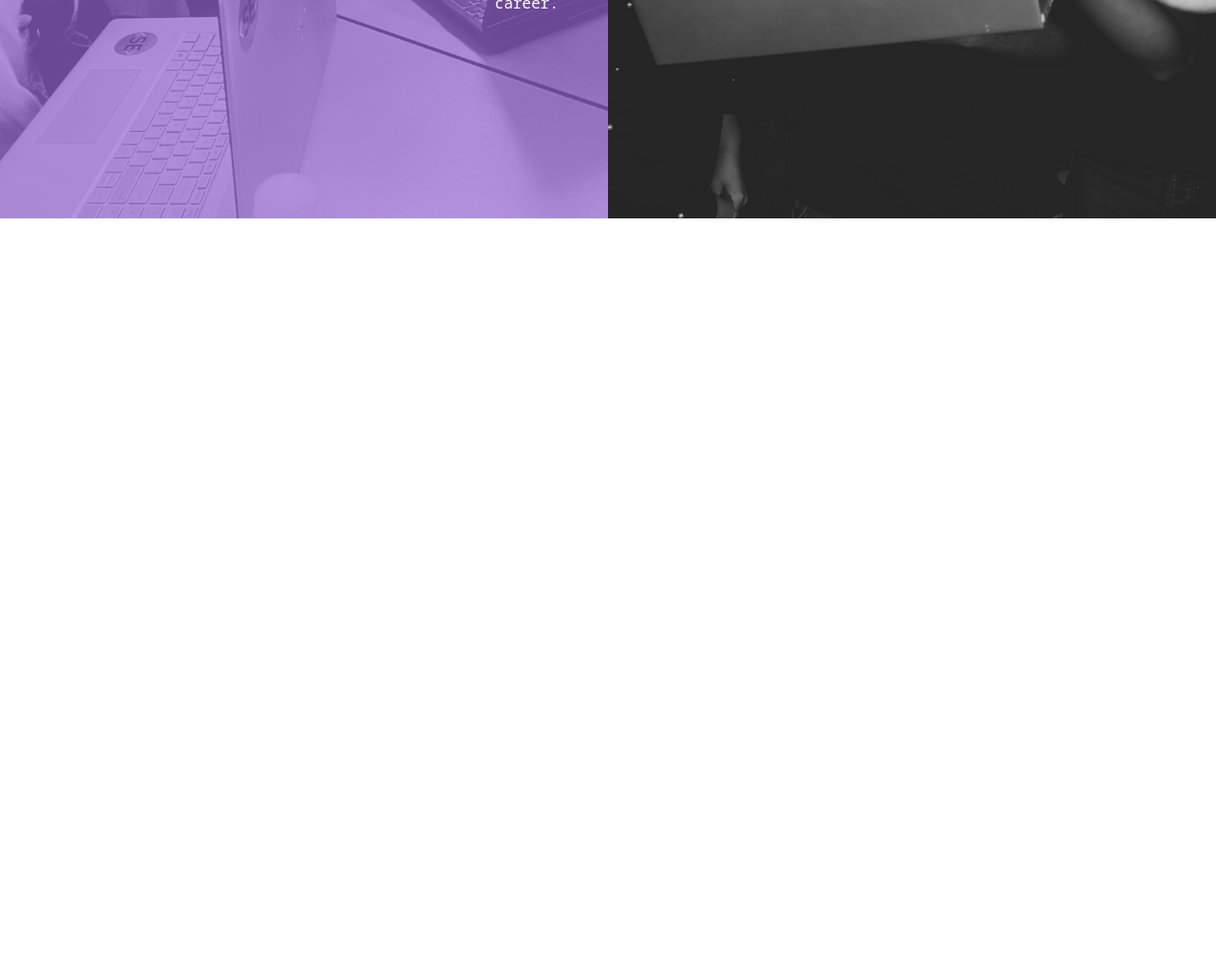
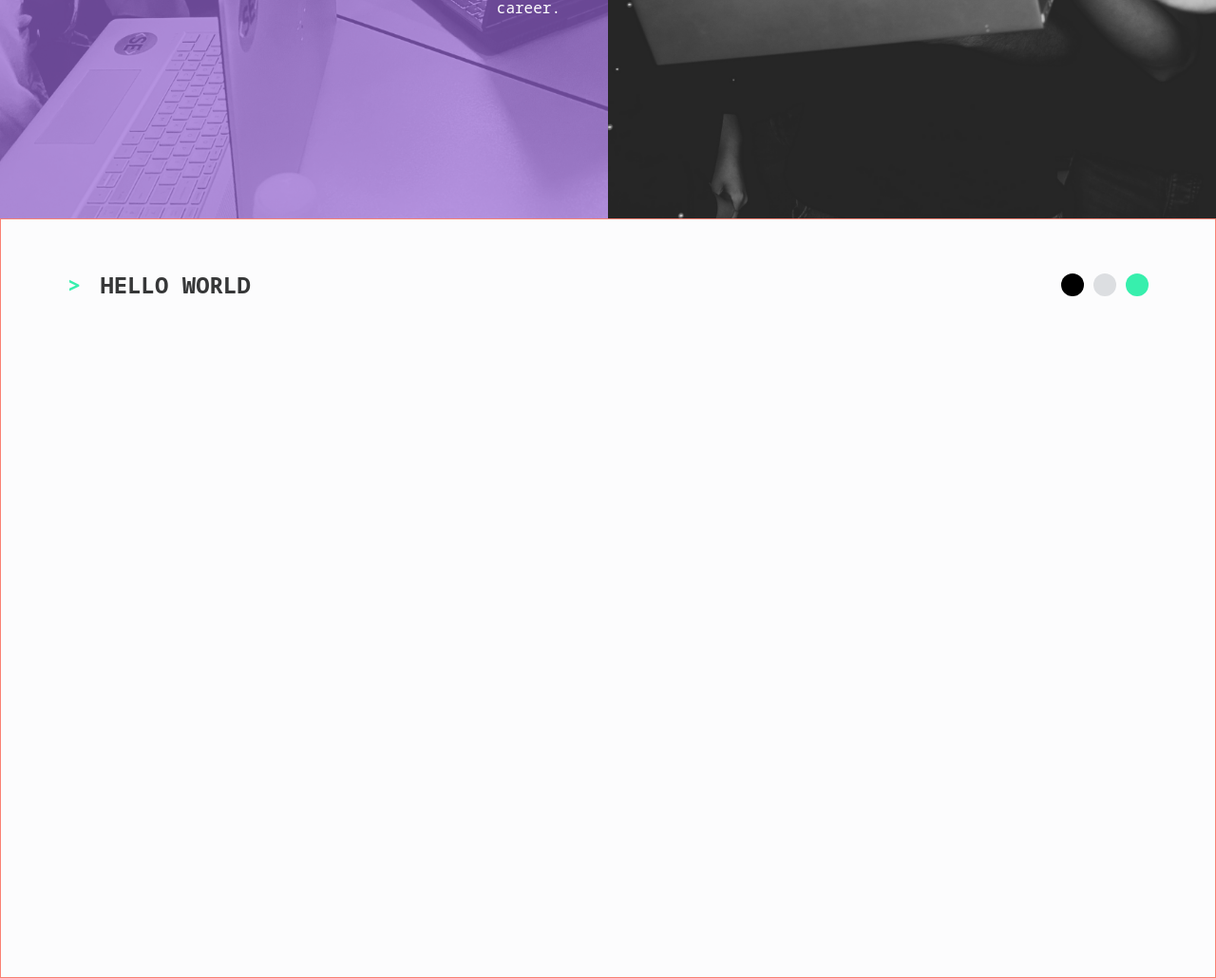
Before and after one commit to Mahmoud-Bakir/SE-Replicate, a plain HTML site: page index.html in a window 1280 px wide. Shown: the part 570-1600 px from the top of the page at 95% size. Before the commit the page ends 800 px from the top, so only its background shows below. Drawn offline with Linux system fonts and the light colour scheme.

Commit message:
Second section header finished

```diff
--- a/index.html
+++ b/index.html
@@ -7,7 +7,7 @@
     <title>SEF</title>
 </head>
 <body>
-    <div class="header-container">
+    <section class="header-container">
         <div class="nav">
             <img class="logo" src="assets/logo.svg" alt="">
             <img class="menu" src="assets/menu.svg" alt="">
@@ -31,6 +31,22 @@
                     <p class="hero-description">Look no further than our comprehensive talent matching and placement services! Our expert team will connect you with highly trained and skilled developers who are ready to hit the ground running and drive your success. </p>
           </div>
         </div>
-    </div>
+    </section>
+    <section class="second-section">
+        <section class="second-section-body">
+            <div class="second-section-header">
+                <div class="symbol">></div>
+                <div class="second-section-hello">hello World</div>
+                <div class="circle-icons">
+                    <div class="circle-div-icon black"></div>
+                    <div class="circle-div-icon grey"></div>
+                    <div class="circle-div-icon aqua"></div>
+                </div>
+            </div>
+
+        </section>
+
+    </section>
+
 </body>
 </html>
--- a/style.css
+++ b/style.css
@@ -1,6 +1,14 @@
+*{
+  box-sizing: border-box;
+}
 body{
   margin: 0;
   padding: 0;
+  color: #363738;
+  background-color: #fcfcfd;
+  font-family: Noto Sans Mono, sans-serif;
+  font-size: 16px;
+  line-height: 1;
 }
 :root {
 --pink:#fb508eed;
@@ -37,7 +45,6 @@ body{
   background-size:cover;
   background-repeat: no-repeat;
   justify-content: center;
-  ;
 
 }
 
@@ -97,8 +104,6 @@ body{
   display: flex;
   z-index: 5;
   padding-top: 10px;
-  border: 2px solid white;
-
 }
 .details-right{
   height: 40vh;
@@ -112,7 +117,6 @@ body{
   display: flex;
   z-index: 5;
   padding-top: 10px;
-  border: 2px solid white;
 
 }
 
@@ -190,3 +194,65 @@ body{
   0%, 100% { opacity: 1; }
   50% { opacity: 0; }
 }
+
+/*After this line come the second section style*/
+.circle-icons{
+  display: flex;
+  flex-direction: row;
+  justify-content: flex-end;
+  gap: 10px;
+}
+.circle-div-icon {
+  width: 24px;
+  height: 24px;
+  background-color: #dcdee1;
+  border-radius: 20px;
+}
+
+.circle-div-icon.black{
+  background-color: black;
+}
+.circle-div-icon.grey{
+  background-color: #dcdee1;
+}
+.circle-div-icon.aqua{
+  background-color: var(--aqua);
+}
+.second-section-hello{
+color: #363738;
+text-align: left;
+flex-grow: 5;
+text-transform: uppercase;
+margin-bottom: 10px;
+font-size: 24px;
+font-weight: 900;
+
+}
+.second-section{
+margin-top: 0;
+}
+.second-section-header{
+  display: flex;
+  flex-direction: row;
+  justify-items: center;
+  justify-content: space-between;
+  gap: 20px;
+  width: 100%;
+  padding-top: 5%;
+
+}
+.second-section-body {
+    max-width: 100%;
+    flex-direction: column;
+    padding-left: 70px;
+    padding-right: 70px;
+    display: flex;
+    height: 100vh;
+    border: 1px solid salmon;
+
+}
+.symbol{
+  color: var(--aqua);
+  font-size: 24px;
+font-weight: 900;
+}
```
